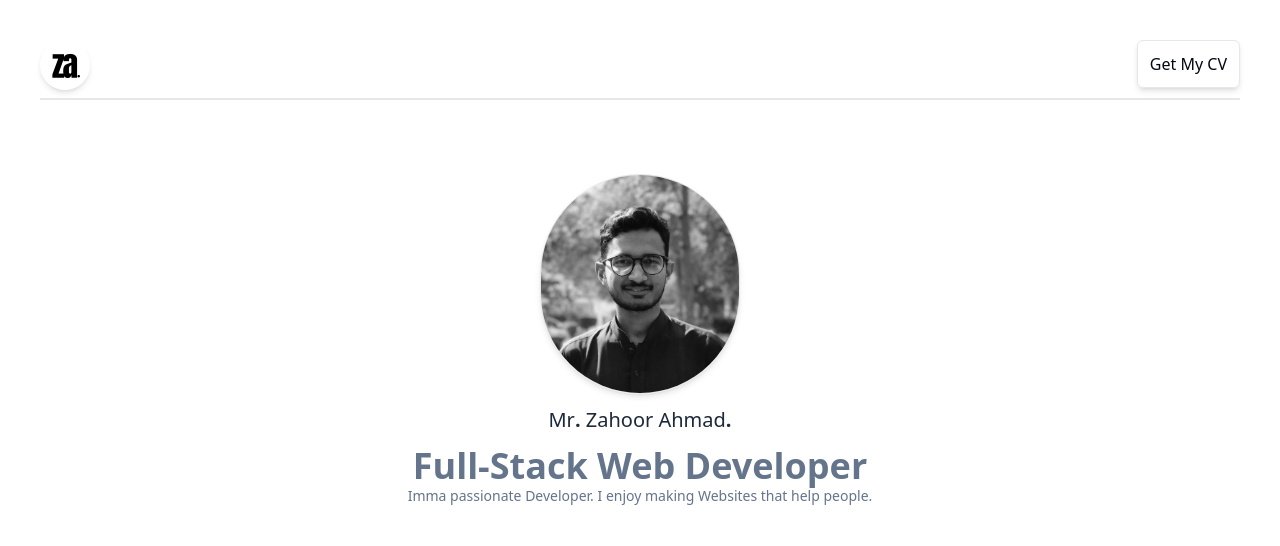
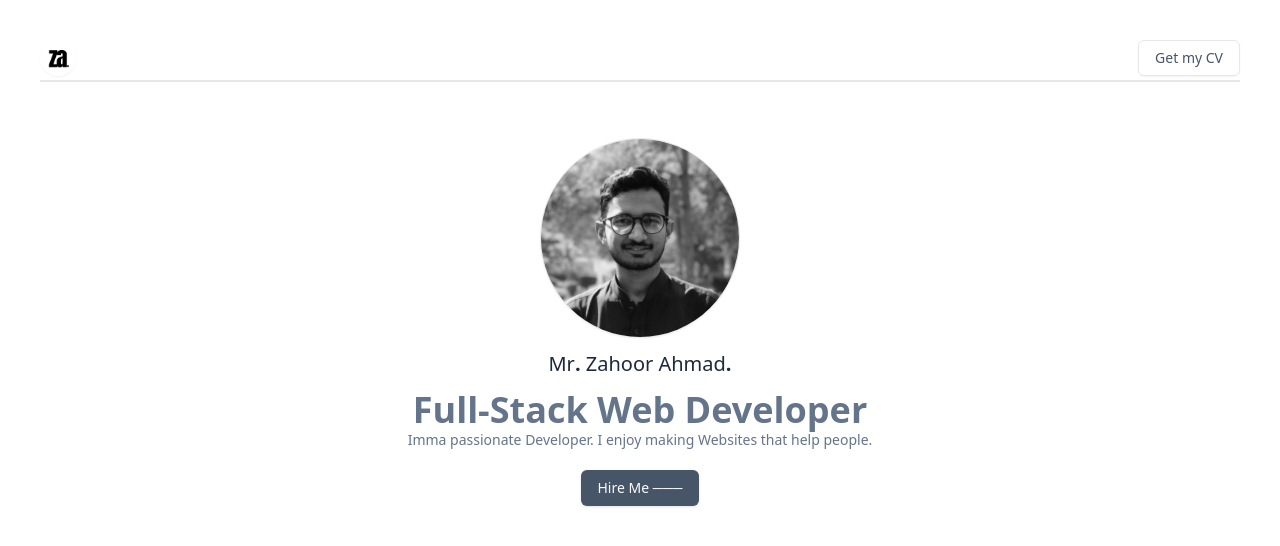
Before and after one commit to zahooronly/portfolio, a Next.js app: page / in a window 1280 px wide. Shown: the top 546 px of the page. Built offline with nearby package versions, Linux system fonts and the light colour scheme.

Commit message:
Button and Logo set

```diff
--- a/components/Button.tsx
+++ b/components/Button.tsx
@@ -6,7 +6,7 @@ interface GetMyCVButton {
 
 const GetMyCV = ({ children }: GetMyCVButton) => {
   return (
-    <button className="border h-12 py-1 px-3 rounded-md shadow-md">
+    <button className="text-slate-500 border h-12 py-1 px-3 rounded-md shadow-md">
       {children}
     </button>
   );
--- a/components/Hero.tsx
+++ b/components/Hero.tsx
@@ -1,13 +1,14 @@
 import Image from "next/image";
 import React from "react";
+import { Button } from "./ui/button";
 
 const Hero = () => {
   return (
-    <div className="flex flex-col h-[60vh] justify-center items-center">
+    <div className="backdrop-blur-sm flex flex-col h-[60vh] justify-center items-center">
       <div className="flex flex-col gap-3 mb-3">
         <Image
-          className="border rounded-full shadow-md grayscale"
-          src="/images/Zahoor_Ahmad.jpeg"
+          className="border rounded-full shadow-sm grayscale"
+          src="/images/Zahoor_Ahmad.jpg"
           alt="Zahoor Ahmad"
           width={200}
           height={200}
@@ -23,6 +24,9 @@ const Hero = () => {
       <p className="text-sm text-center sm:w-[100%] w-[80%]  text-slate-500">
         Imma passionate Developer. I enjoy making Websites that help people.
       </p>
+      <Button className="mt-3 sm:mt-5" variant="slate">
+        Hire Me ───
+      </Button>
     </div>
   );
 };
--- a/components/Navbar.tsx
+++ b/components/Navbar.tsx
@@ -1,18 +1,19 @@
 import React from "react";
 import GetMyCV from "./Button";
 import Image from "next/image";
+import { Button } from "./ui/button";
 
 const Navbar = () => {
   return (
-    <div className="flex justify-between border-b-2 pb-2">
+    <div className="flex justify-between items-center border-b-2 pb-1">
       <Image
-        className="shadow-md rounded-full"
+        className="shadow-sm rounded-full"
         src="/images/zahoor.png"
         alt="Zahoor Ahmad"
-        width={50}
-        height={50}
+        width={36}
+        height={36}
       />
-      <GetMyCV>Get My CV</GetMyCV>
+      <Button variant="outlineZ">Get my CV</Button>
     </div>
   );
 };
--- a/components/ui/button.tsx
+++ b/components/ui/button.tsx
@@ -1,8 +1,8 @@
-import * as React from "react"
-import { Slot } from "@radix-ui/react-slot"
-import { cva, type VariantProps } from "class-variance-authority"
+import * as React from "react";
+import { Slot } from "@radix-ui/react-slot";
+import { cva, type VariantProps } from "class-variance-authority";
 
-import { cn } from "@/lib/utils"
+import { cn } from "@/lib/utils";
 
 const buttonVariants = cva(
   "inline-flex items-center justify-center rounded-md text-sm font-medium transition-colors focus-visible:outline-none focus-visible:ring-1 focus-visible:ring-ring disabled:pointer-events-none disabled:opacity-50",
@@ -11,10 +11,15 @@ const buttonVariants = cva(
       variant: {
         default:
           "bg-primary text-primary-foreground shadow hover:bg-primary/90",
+        custom: "border h-12 py-1 px-3 rounded-md shadow-md",
+        slate:
+          "bg-slate-600 text-primary-foreground shadow hover:bg-slate-600/90",
         destructive:
           "bg-destructive text-destructive-foreground shadow-sm hover:bg-destructive/90",
         outline:
           "border border-input bg-transparent shadow-sm hover:bg-accent hover:text-accent-foreground",
+        outlineZ:
+          "border border-input px-3 bg-transparent shadow-sm hover:bg-accent hover:text-accent-foreground text-slate-600",
         secondary:
           "bg-secondary text-secondary-foreground shadow-sm hover:bg-secondary/80",
         ghost: "hover:bg-accent hover:text-accent-foreground",
@@ -32,26 +37,26 @@ const buttonVariants = cva(
       size: "default",
     },
   }
-)
+);
 
 export interface ButtonProps
   extends React.ButtonHTMLAttributes<HTMLButtonElement>,
     VariantProps<typeof buttonVariants> {
-  asChild?: boolean
+  asChild?: boolean;
 }
 
 const Button = React.forwardRef<HTMLButtonElement, ButtonProps>(
   ({ className, variant, size, asChild = false, ...props }, ref) => {
-    const Comp = asChild ? Slot : "button"
+    const Comp = asChild ? Slot : "button";
     return (
       <Comp
         className={cn(buttonVariants({ variant, size, className }))}
         ref={ref}
         {...props}
       />
-    )
+    );
   }
-)
-Button.displayName = "Button"
+);
+Button.displayName = "Button";
 
-export { Button, buttonVariants }
+export { Button, buttonVariants };
```
Also changed, not shown: public/images/Zahoor_Ahmad.jpg (added).
